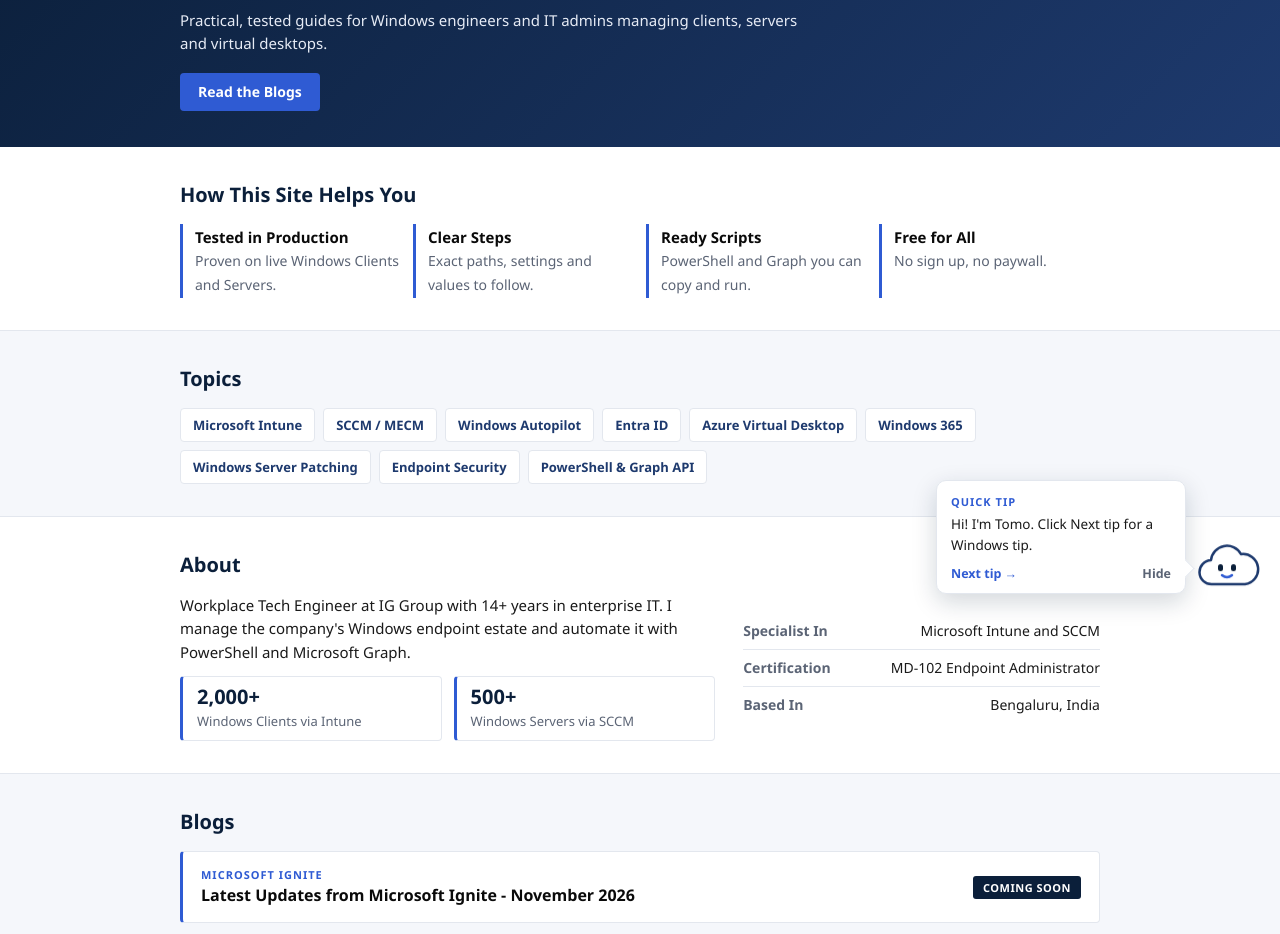
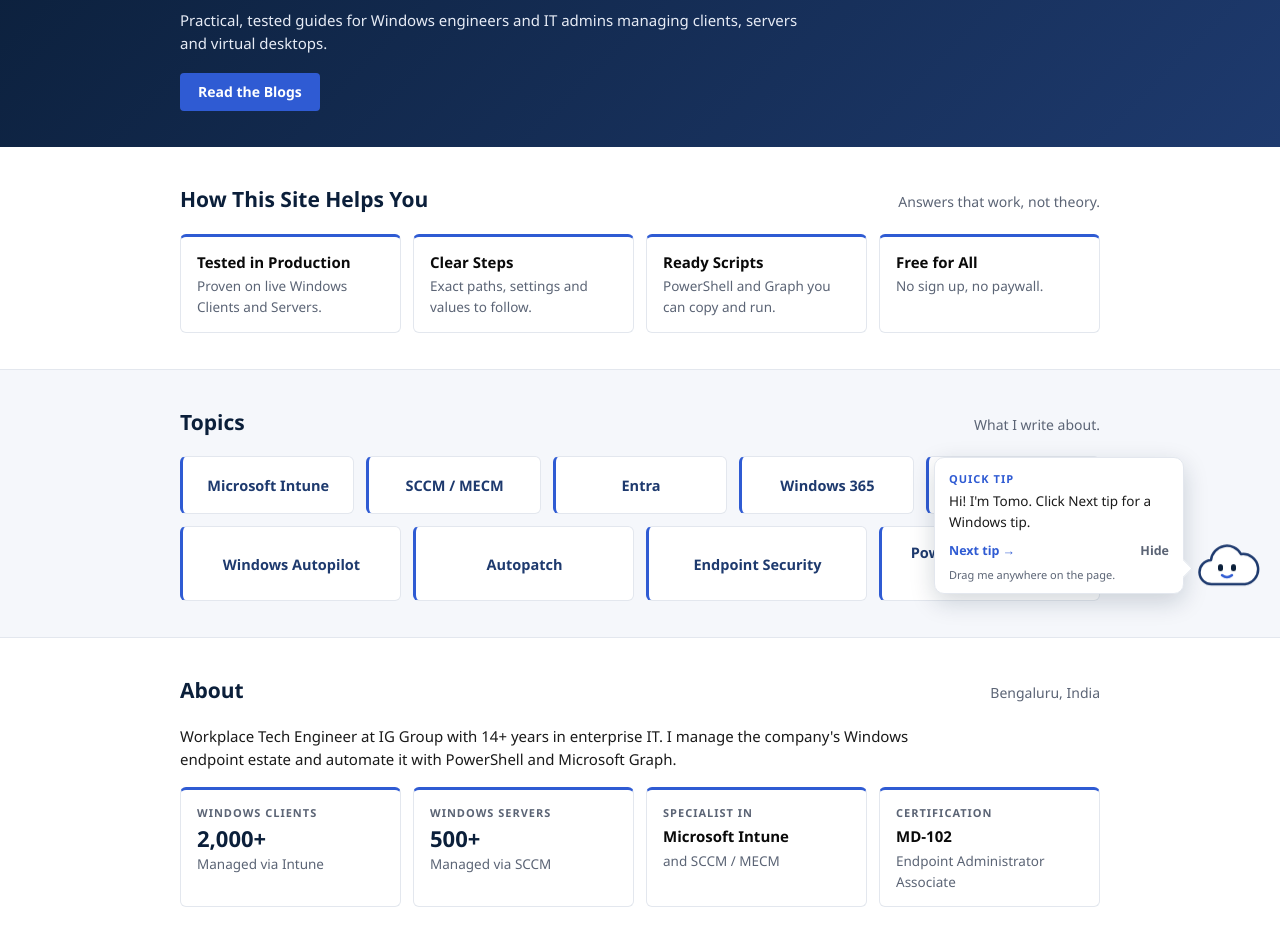
Before and after one commit to tedjithdavid/tedjithdavid.github.io, a plain HTML site: page index.html in a window 1280 px wide. Shown: the part 186-1120 px from the top of the page. Drawn offline with Linux system fonts and the light colour scheme.

Commit message:
Update index.html

```diff
--- a/index.html
+++ b/index.html
@@ -55,38 +55,35 @@
   .btn:hover { background: var(--blue-dark); text-decoration: none; }
 
   /* Sections */
-  section { padding: 32px 0; border-bottom: 1px solid var(--line); }
+  section { padding: 36px 0; border-bottom: 1px solid var(--line); }
   section.alt { background: var(--bg-alt); }
-  h2 { font-size: 20px; color: var(--navy); font-weight: 700; margin-bottom: 14px; }
+  .sec-head { display: flex; align-items: baseline; justify-content: space-between; gap: 16px; margin-bottom: 18px; }
+  h2 { font-size: 21px; color: var(--navy); font-weight: 700; }
+  .sec-head p { color: var(--muted); font-size: 14px; }
 
-  /* How it helps */
-  .helps { display: grid; grid-template-columns: repeat(4, 1fr); gap: 12px; }
-  .helps div { border-left: 3px solid var(--blue); padding: 2px 0 2px 12px; }
-  .helps b { display: block; color: var(--black); font-size: 15px; }
-  .helps span { color: var(--muted); font-size: 14px; }
+  /* Shared tile */
+  .tile { background: #fff; border: 1px solid var(--line); border-top: 3px solid var(--blue); border-radius: 6px; padding: 14px 16px; }
+  .tile b { display: block; color: var(--black); font-size: 15px; font-weight: 600; }
+  .tile span { display: block; color: var(--muted); font-size: 13.5px; margin-top: 2px; }
+  .tile .label { font-size: 11px; font-weight: 700; letter-spacing: 1px; text-transform: uppercase; color: var(--muted); margin: 0 0 4px; }
+  .tile .value { font-size: 22px; font-weight: 700; color: var(--navy); line-height: 1.2; }
+
+  .grid { display: grid; gap: 12px; }
+  .g4 { grid-template-columns: repeat(4, 1fr); }
+  .g5 { grid-template-columns: repeat(5, 1fr); }
+  .grid + .grid { margin-top: 12px; }
 
   /* Topics */
-  .chips { display: flex; flex-wrap: wrap; gap: 8px; }
-  .chip { font-size: 13px; font-weight: 600; padding: 6px 12px; border-radius: 4px; background: #fff; border: 1px solid var(--line); color: var(--navy-2); }
+  .topic { display: flex; align-items: center; justify-content: center; text-align: center; min-height: 58px; border-top: 1px solid var(--line); border-left: 3px solid var(--blue); font-weight: 600; color: var(--navy-2); font-size: 14.5px; }
 
   /* About */
-  .about { display: grid; grid-template-columns: 1.5fr 1fr; gap: 28px; align-items: center; }
-  .about p { color: var(--text); }
-  .numbers { display: flex; gap: 12px; margin-top: 12px; }
-  .numbers div { flex: 1; background: #fff; border: 1px solid var(--line); border-left: 3px solid var(--blue); border-radius: 4px; padding: 8px 14px; }
-  .numbers b { display: block; font-size: 20px; color: var(--navy); line-height: 1.2; }
-  .numbers span { font-size: 13px; color: var(--muted); }
-  .facts { list-style: none; font-size: 14px; }
-  .facts li { padding: 7px 0; border-bottom: 1px solid var(--line); display: flex; justify-content: space-between; gap: 16px; }
-  .facts li:last-child { border-bottom: none; }
-  .facts b { color: var(--muted); font-weight: 600; white-space: nowrap; }
-  .facts span { text-align: right; }
+  .about-text { max-width: 760px; margin-bottom: 16px; }
 
   /* Blog */
-  .post { display: flex; justify-content: space-between; align-items: center; gap: 16px; background: #fff; border: 1px solid var(--line); border-left: 3px solid var(--blue); border-radius: 4px; padding: 14px 18px; }
+  .post { display: flex; justify-content: space-between; align-items: center; gap: 16px; background: #fff; border: 1px solid var(--line); border-left: 3px solid var(--blue); border-radius: 6px; padding: 14px 18px; }
   .post h3 { font-size: 16px; color: var(--black); font-weight: 600; }
   .post .cat { font-size: 11px; font-weight: 700; color: var(--blue); text-transform: uppercase; letter-spacing: 1px; }
-  .soon { font-size: 11px; font-weight: 700; padding: 3px 10px; border-radius: 3px; background: var(--navy); color: #fff; letter-spacing: 0.5px; text-transform: uppercase; white-space: nowrap; }
+  .soon { font-size: 11px; font-weight: 700; padding: 4px 10px; border-radius: 3px; background: var(--navy); color: #fff; letter-spacing: 0.5px; text-transform: uppercase; white-space: nowrap; }
 
   /* Footer */
   footer { background: var(--navy); color: #c9d4ea; padding: 16px 0; font-size: 14px; }
@@ -95,14 +92,22 @@
   footer a { color: #fff; font-weight: 600; }
 
   /* Helper */
-  .helper { position: fixed; right: 20px; bottom: 20px; display: flex; align-items: flex-end; gap: 10px; z-index: 20; }
-  .bubble { position: relative; max-width: 250px; background: #fff; border: 1px solid var(--line); border-radius: 10px; padding: 12px 14px 10px; font-size: 13.5px; box-shadow: 0 8px 24px rgba(11,31,58,0.18); }
+  .helper { position: fixed; right: 20px; bottom: 20px; width: 64px; height: 52px; z-index: 20; }
+  .bubble { position: absolute; right: 76px; bottom: 0; width: 250px; background: #fff; border: 1px solid var(--line); border-radius: 10px; padding: 12px 14px 10px; font-size: 13.5px; box-shadow: 0 8px 24px rgba(11,31,58,0.18); }
   .bubble::after { content: ""; position: absolute; right: -7px; bottom: 18px; width: 12px; height: 12px; background: #fff; border-right: 1px solid var(--line); border-bottom: 1px solid var(--line); transform: rotate(-45deg); }
   .bubble .tip-head { font-size: 11px; font-weight: 700; letter-spacing: 1px; text-transform: uppercase; color: var(--blue); margin-bottom: 4px; }
   .bubble .actions { display: flex; justify-content: space-between; margin-top: 8px; }
   .bubble button { background: none; border: none; font: inherit; font-size: 12.5px; font-weight: 600; color: var(--blue); cursor: pointer; padding: 0; }
   .bubble button.close { color: var(--muted); }
-  .bot { width: 64px; height: 52px; cursor: pointer; animation: float 3s ease-in-out infinite; flex-shrink: 0; }
+  .bot { width: 64px; height: 52px; cursor: grab; animation: float 3s ease-in-out infinite; flex-shrink: 0; touch-action: none; user-select: none; }
+  .helper.dragging .bot { cursor: grabbing; animation: none; }
+  .helper.dragging { transition: none; }
+  /* When Tomo is on the left side, the bubble flips to his right */
+  .helper.left .bubble { right: auto; left: 76px; }
+  .helper.top .bubble { bottom: auto; top: 0; }
+  .helper.top .bubble::after { bottom: auto; top: 18px; }
+  .helper.left .bubble::after { right: auto; left: -7px; transform: rotate(135deg); }
+  .drag-hint { font-size: 11px; color: var(--muted); margin-top: 6px; }
   .helper.hidden .bubble { display: none; }
   @keyframes float { 0%,100% { transform: translateY(0); } 50% { transform: translateY(-5px); } }
   @media (prefers-reduced-motion: reduce) { .bot { animation: none; } }
@@ -111,10 +116,11 @@
   @media (max-width: 760px) {
     .links a:not(.blog-link) { display: none; }
     .hero h1 { font-size: 28px; }
-    .helps { grid-template-columns: 1fr 1fr; }
-    .about { grid-template-columns: 1fr; gap: 16px; }
+    .g4, .g5 { grid-template-columns: 1fr 1fr; }
+    .g5 .tile:last-child { grid-column: span 2; }
+    .sec-head p { display: none; }
     .post { flex-direction: column; align-items: flex-start; }
-    .bubble { max-width: 200px; }
+    .bubble { width: 200px; }
   }
 </style>
 </head>
@@ -123,7 +129,7 @@
 <header>
   <div class="wrap">
     <nav>
-      <a href="#" class="logo">Ted<span>.</span>CloudAdmin</a>
+      <a href="/" class="logo">Ted <span>- The Cloud Admin</span></a>
       <div class="links">
         <a href="#helps">How It Helps</a>
         <a href="#topics">Topics</a>
@@ -148,12 +154,12 @@
 <!-- HOW IT HELPS -->
 <section id="helps">
   <div class="wrap">
-    <h2>How This Site Helps You</h2>
-    <div class="helps">
-      <div><b>Tested in Production</b><span>Proven on live Windows Clients and Servers.</span></div>
-      <div><b>Clear Steps</b><span>Exact paths, settings and values to follow.</span></div>
-      <div><b>Ready Scripts</b><span>PowerShell and Graph you can copy and run.</span></div>
-      <div><b>Free for All</b><span>No sign up, no paywall.</span></div>
+    <div class="sec-head"><h2>How This Site Helps You</h2><p>Answers that work, not theory.</p></div>
+    <div class="grid g4">
+      <div class="tile"><b>Tested in Production</b><span>Proven on live Windows Clients and Servers.</span></div>
+      <div class="tile"><b>Clear Steps</b><span>Exact paths, settings and values to follow.</span></div>
+      <div class="tile"><b>Ready Scripts</b><span>PowerShell and Graph you can copy and run.</span></div>
+      <div class="tile"><b>Free for All</b><span>No sign up, no paywall.</span></div>
     </div>
   </div>
 </section>
@@ -161,17 +167,19 @@
 <!-- TOPICS -->
 <section id="topics" class="alt">
   <div class="wrap">
-    <h2>Topics</h2>
-    <div class="chips">
-      <span class="chip">Microsoft Intune</span>
-      <span class="chip">SCCM / MECM</span>
-      <span class="chip">Windows Autopilot</span>
-      <span class="chip">Entra ID</span>
-      <span class="chip">Azure Virtual Desktop</span>
-      <span class="chip">Windows 365</span>
-      <span class="chip">Windows Server Patching</span>
-      <span class="chip">Endpoint Security</span>
-      <span class="chip">PowerShell &amp; Graph API</span>
+    <div class="sec-head"><h2>Topics</h2><p>What I write about.</p></div>
+    <div class="grid g5">
+      <div class="tile topic">Microsoft Intune</div>
+      <div class="tile topic">SCCM / MECM</div>
+      <div class="tile topic">Entra</div>
+      <div class="tile topic">Windows 365</div>
+      <div class="tile topic">Windows Servers</div>
+    </div>
+    <div class="grid g4">
+      <div class="tile topic">Windows Autopilot</div>
+      <div class="tile topic">Autopatch</div>
+      <div class="tile topic">Endpoint Security</div>
+      <div class="tile topic">PowerShell and Graph API</div>
     </div>
   </div>
 </section>
@@ -179,20 +187,13 @@
 <!-- ABOUT -->
 <section id="about">
   <div class="wrap">
-    <h2>About</h2>
-    <div class="about">
-      <div>
-        <p>Workplace Tech Engineer at IG Group with 14+ years in enterprise IT. I manage the company's Windows endpoint estate and automate it with PowerShell and Microsoft Graph.</p>
-        <div class="numbers">
-          <div><b>2,000+</b><span>Windows Clients via Intune</span></div>
-          <div><b>500+</b><span>Windows Servers via SCCM</span></div>
-        </div>
-      </div>
-      <ul class="facts">
-        <li><b>Specialist In</b><span>Microsoft Intune and SCCM</span></li>
-        <li><b>Certification</b><span>MD-102 Endpoint Administrator</span></li>
-        <li><b>Based In</b><span>Bengaluru, India</span></li>
-      </ul>
+    <div class="sec-head"><h2>About</h2><p>Bengaluru, India</p></div>
+    <p class="about-text">Workplace Tech Engineer at IG Group with 14+ years in enterprise IT. I manage the company's Windows endpoint estate and automate it with PowerShell and Microsoft Graph.</p>
+    <div class="grid g4">
+      <div class="tile"><div class="label">Windows Clients</div><div class="value">2,000+</div><span>Managed via Intune</span></div>
+      <div class="tile"><div class="label">Windows Servers</div><div class="value">500+</div><span>Managed via SCCM</span></div>
+      <div class="tile"><div class="label">Specialist In</div><b>Microsoft Intune</b><span>and SCCM / MECM</span></div>
+      <div class="tile"><div class="label">Certification</div><b>MD-102</b><span>Endpoint Administrator Associate</span></div>
     </div>
   </div>
 </section>
@@ -200,7 +201,7 @@
 <!-- BLOGS -->
 <section id="blog" class="alt">
   <div class="wrap">
-    <h2>Blogs</h2>
+    <div class="sec-head"><h2>Blogs</h2><p>Latest writing.</p></div>
     <!-- ARTICLE CARD -->
     <div class="post">
       <div>
@@ -232,6 +233,7 @@
       <button type="button" id="next">Next tip →</button>
       <button type="button" class="close" id="close">Hide</button>
     </div>
+    <div class="drag-hint">Drag me anywhere on the page.</div>
   </div>
   <svg class="bot" id="bot" viewBox="0 0 64 52" role="img" aria-label="Tomo, the site helper">
     <path d="M16 46 a12 12 0 0 1 -1 -24 a16 16 0 0 1 30 -6 a12 12 0 0 1 4 30 z" fill="#ffffff" stroke="#1e3a6e" stroke-width="2.5" stroke-linejoin="round"/>
@@ -260,11 +262,67 @@
     helper.classList.add("hidden");
     try { localStorage.setItem("tomoHidden", "1"); } catch (e) {}
   };
-  document.getElementById("bot").onclick = function () {
-    helper.classList.toggle("hidden");
-    try { localStorage.setItem("tomoHidden", helper.classList.contains("hidden") ? "1" : "0"); } catch (e) {}
-  };
   try { if (localStorage.getItem("tomoHidden") === "1") helper.classList.add("hidden"); } catch (e) {}
+
+  // Drag Tomo around. A short click still opens or closes the bubble.
+  var bot = document.getElementById("bot");
+  var startX, startY, startLeft, startTop, moved = false, down = false;
+
+  function clamp(v, min, max) { return Math.max(min, Math.min(v, max)); }
+
+  function place(left, top) {
+    var r = helper.getBoundingClientRect();
+    left = clamp(left, 0, window.innerWidth - r.width);
+    top = clamp(top, 0, window.innerHeight - r.height);
+    helper.style.left = left + "px";
+    helper.style.top = top + "px";
+    helper.style.right = "auto";
+    helper.style.bottom = "auto";
+    // Flip the bubble so it always opens towards the middle of the screen
+    helper.classList.toggle("left", left + r.width / 2 < window.innerWidth / 2);
+    helper.classList.toggle("top", top + r.height / 2 < window.innerHeight / 2);
+  }
+
+  bot.addEventListener("pointerdown", function (e) {
+    down = true; moved = false;
+    var r = helper.getBoundingClientRect();
+    startX = e.clientX; startY = e.clientY; startLeft = r.left; startTop = r.top;
+    bot.setPointerCapture(e.pointerId);
+  });
+
+  bot.addEventListener("pointermove", function (e) {
+    if (!down) return;
+    var dx = e.clientX - startX, dy = e.clientY - startY;
+    if (!moved && Math.abs(dx) + Math.abs(dy) < 5) return;
+    moved = true;
+    helper.classList.add("dragging");
+    place(startLeft + dx, startTop + dy);
+  });
+
+  bot.addEventListener("pointerup", function () {
+    if (!down) return;
+    down = false;
+    helper.classList.remove("dragging");
+    if (moved) {
+      var r = helper.getBoundingClientRect();
+      try { localStorage.setItem("tomoPos", JSON.stringify({ x: r.left / window.innerWidth, y: r.top / window.innerHeight })); } catch (e) {}
+    } else {
+      helper.classList.toggle("hidden");
+      try { localStorage.setItem("tomoHidden", helper.classList.contains("hidden") ? "1" : "0"); } catch (e) {}
+    }
+  });
+
+  // Restore the last position, and keep Tomo on screen if the window is resized
+  function restore() {
+    try {
+      var p = JSON.parse(localStorage.getItem("tomoPos"));
+      if (p) place(p.x * window.innerWidth, p.y * window.innerHeight);
+    } catch (e) {}
+  }
+  restore();
+  window.addEventListener("resize", function () {
+    if (helper.style.left) { var r = helper.getBoundingClientRect(); place(r.left, r.top); }
+  });
 </script>
 
 </body>
```
